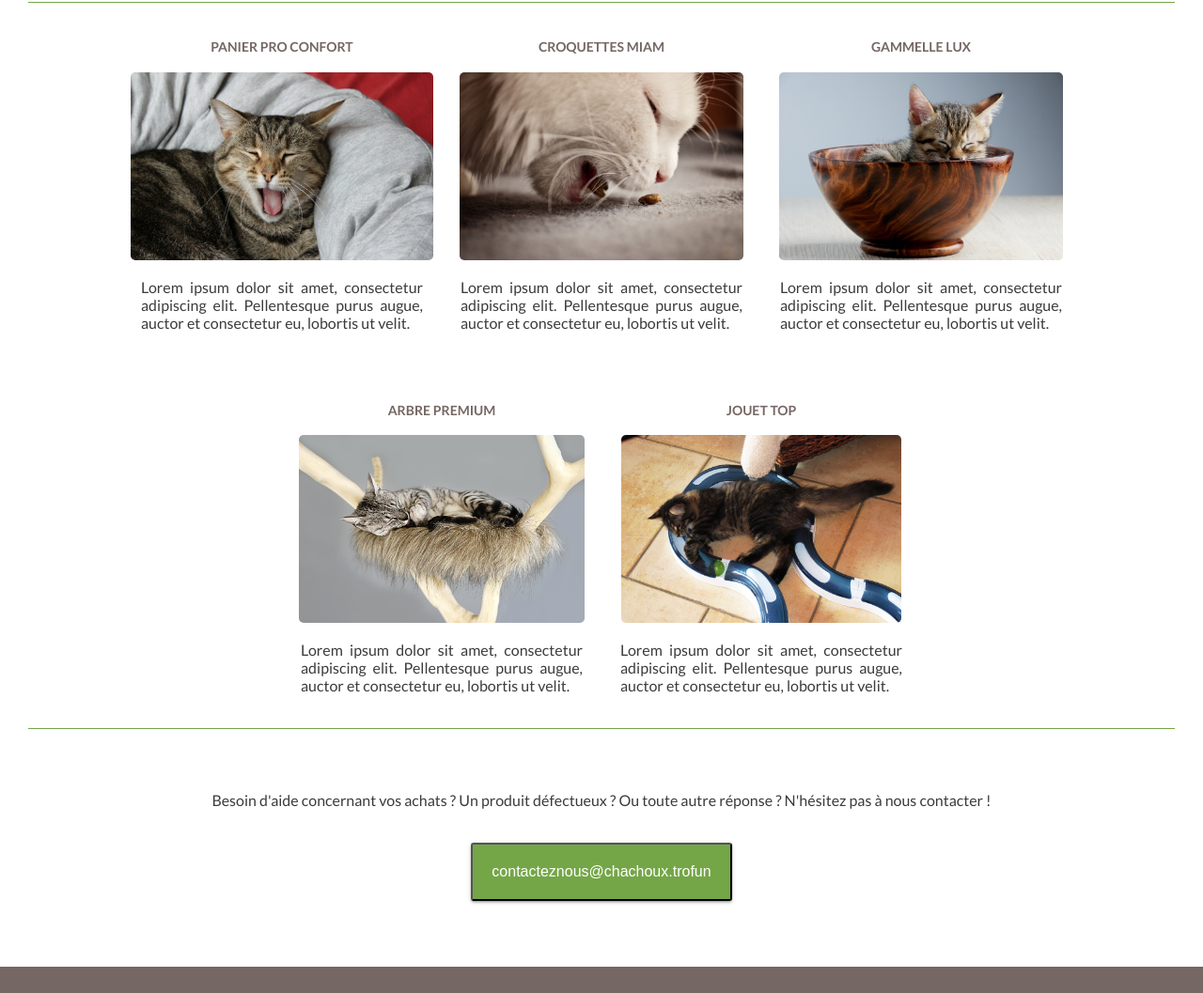
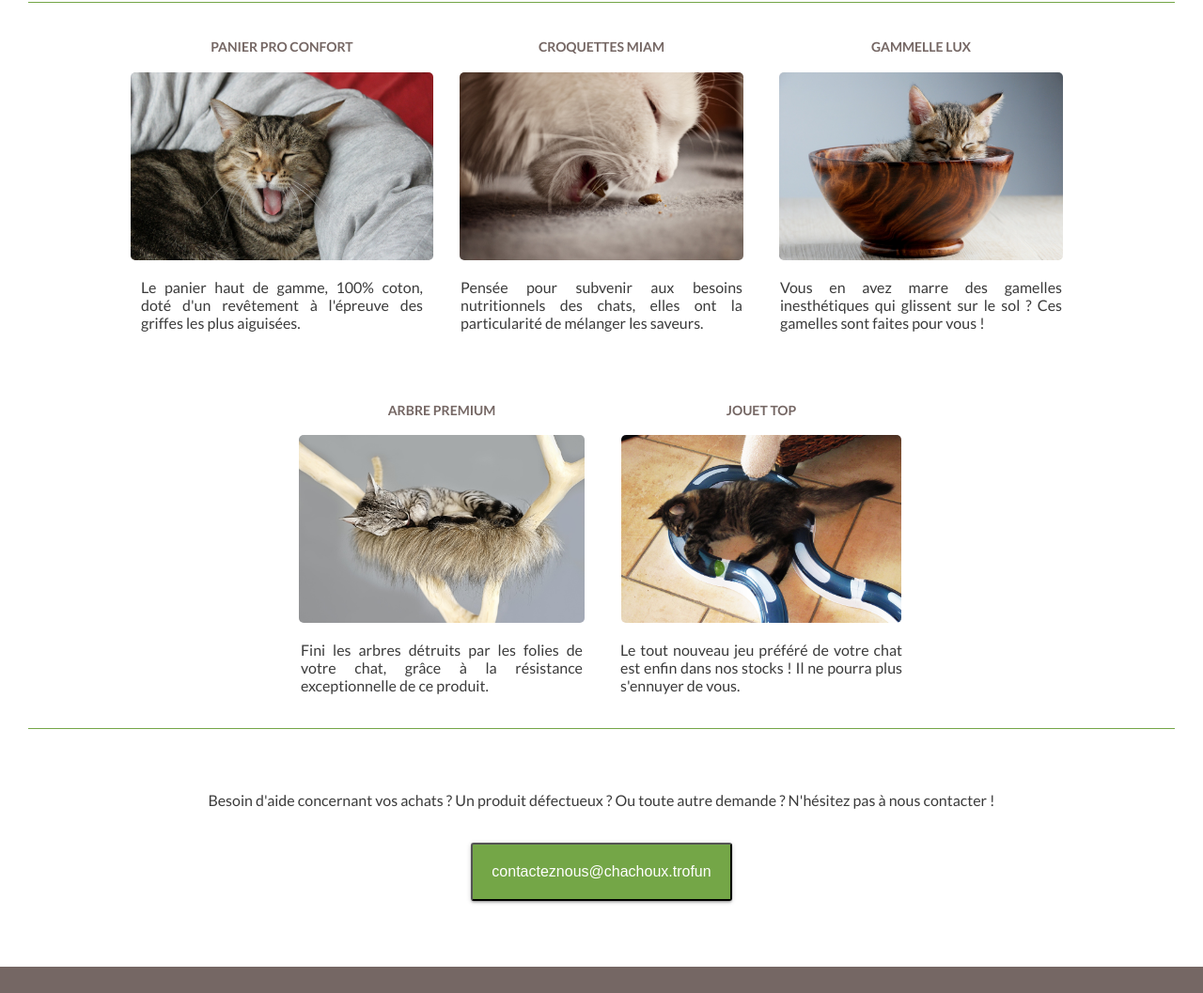
Before and after one commit to Nepheny/DWM10_venteDeProduits, a plain HTML site: page index.html in a window 1280 px wide. Shown: the part 1229-2286 px from the top of the page at 94% size. Drawn offline with Linux system fonts and the light colour scheme.

Commit message:
Added some descriptions for articles

```diff
--- a/css/styles.less
+++ b/css/styles.less
@@ -65,6 +65,7 @@ body {
     p {
         font-weight: 300;
         text-align: center;
+        text-transform: uppercase;
     }
 }
 
--- a/index.html
+++ b/index.html
@@ -3,6 +3,7 @@
 <head>
     <meta charset="UTF-8">
     <title>Chachoux</title>
+    <link rel="shortcut icon" type="images/x-icon" href="./assets/imgs/logo.png">
     <link href="https://fonts.googleapis.com/css?family=Lato:100,100i,300,300i,400,400i,700,700i,900,900i" rel="stylesheet">
     <script defer src="https://use.fontawesome.com/releases/v5.0.10/js/all.js" integrity="sha384-slN8GvtUJGnv6ca26v8EzVaR9DC58QEwsIk9q1QXdCU8Yu8ck/tL/5szYlBbqmS+" crossorigin="anonymous"></script>
     <link href="./css/library.css" type ="text/css" rel="stylesheet">
@@ -29,7 +30,7 @@
             <div class="flex-base flex-column flex-center flex-items-center">
                 <h1>Chez Chachoux</h1>
                 <h2>Le royaume des petits matous !</h2>
-                <p>Lorem ipsum dolor sit amet, consectetur adipiscing elit. Pellentesque purus augue, auctor et consectetur eu, lobortis ut velit.</p>
+                <p>Des produits de qualité, une gamme de choix étendue, pour des matous heureux et gâtés</p>
             </div>
         </section>
 <!-- à propos -->
@@ -50,42 +51,42 @@
                     <div class="img-container">
                         <img src="./assets/imgs/panier.jpg" class="img">
                     </div>
-                    <p>Lorem ipsum dolor sit amet, consectetur adipiscing elit. Pellentesque purus augue, auctor et consectetur eu, lobortis ut velit.</p>
+                    <p>Le panier haut de gamme, 100% coton, doté d'un revêtement à l'épreuve des griffes les plus aiguisées.</p>
                 </div>
                 <div class="flex-base flex-column flex-center flex-items-center article">
                     <h4>Croquettes miam</h4>
                     <div class="img-container">
                         <img src="./assets/imgs/croquettes.jpg" class="img">
                     </div>
-                    <p>Lorem ipsum dolor sit amet, consectetur adipiscing elit. Pellentesque purus augue, auctor et consectetur eu, lobortis ut velit.</p>
+                    <p>Pensée pour subvenir aux besoins nutritionnels des chats, elles ont la particularité de mélanger les saveurs.</p>
                 </div>
                 <div class="flex-base flex-column flex-center flex-items-center article">
                     <h4>Gammelle lux</h4>
                     <div class="img-container">
                         <img src="./assets/imgs/gamelle.jpg" class="img">
                     </div>
-                    <p>Lorem ipsum dolor sit amet, consectetur adipiscing elit. Pellentesque purus augue, auctor et consectetur eu, lobortis ut velit.</p>
+                    <p>Vous en avez marre des gamelles inesthétiques qui glissent sur le sol ? Ces gamelles sont faites pour vous !</p>
                 </div>
                 <div class="flex-base flex-column flex-center flex-items-center article">
                     <h4>Arbre premium</h4>
                     <div class="img-container">
                         <img src="./assets/imgs/arbre.jpg" class="img">
                     </div>
-                    <p>Lorem ipsum dolor sit amet, consectetur adipiscing elit. Pellentesque purus augue, auctor et consectetur eu, lobortis ut velit.</p>
+                    <p>Fini les arbres détruits par les folies de votre chat, grâce à la résistance exceptionnelle de ce produit.</p>
                 </div>
                 <div class="flex-base flex-column flex-center flex-items-center article">
                     <h4>Jouet top</h4>
                     <div class="img-container">
                         <img src="./assets/imgs/jeux.jpg" class="img">
                     </div>
-                    <p>Lorem ipsum dolor sit amet, consectetur adipiscing elit. Pellentesque purus augue, auctor et consectetur eu, lobortis ut velit.</p>
+                    <p>Le tout nouveau jeu préféré de votre chat est enfin dans nos stocks ! Il ne pourra plus s'ennuyer de vous.</p>
                 </div>
             </div>
         </section>
 <!-- contact -->
         <section class="flex-base flex-center flex-center contact" id="contact">
                 <div class="flex-base flex-column flex-center flex-items-center">
-                <p>Besoin d'aide concernant vos achats ? Un produit défectueux ? Ou toute autre réponse ? N'hésitez pas à nous contacter !</p>
+                <p>Besoin d'aide concernant vos achats ? Un produit défectueux ? Ou toute autre demande ? N'hésitez pas à nous contacter !</p>
                 <button class="button-base"><a href="#" class="link link-no-style">contacteznous@chachoux.trofun</a></button>
             </div>
         </section>
```
